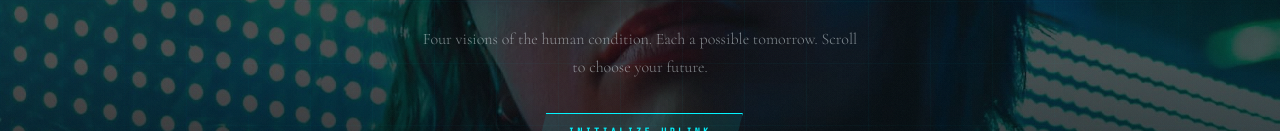
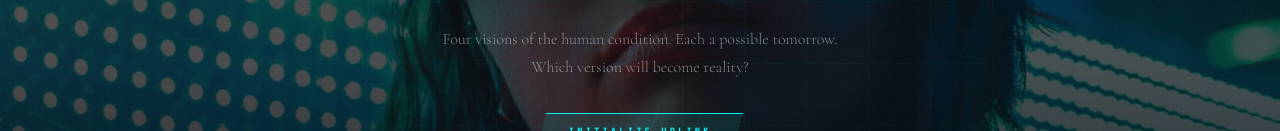
Before and after one commit to Fabianvc194/Mijn-portfolio, a plain HTML site: page Websites/Humanity_OS.html in a window 1280 px wide. Shown: the part 485-616 px from the top of the page. Drawn offline with nearby package versions, Linux system fonts and the light colour scheme.

Commit message:
subtitel vertaling aangepast.

```diff
--- a/Websites/Humanity_OS.html
+++ b/Websites/Humanity_OS.html
@@ -964,7 +964,7 @@ footer{
           <span class="t1 hgx" data-t="HUMANITY" data-lang-t1='{"en":"HUMANITY","nl":"MENSHEID"}'>HUMANITY</span>
           <span class="t2">_OS</span>
         </h1>
-        <p class="hero-sub sr" data-lang='{"en":"Four visions of the human condition. Each a possible tomorrow. Scroll to choose your future.","nl":"Vier visies op de menselijke conditie. Elk een mogelijke morgen. Welke toekomst wordt werkelijkheid?"}'>
+        <p class="hero-sub sr" data-lang='{"en":"Four visions of the human condition. Each a possible tomorrow. Which version will become reality?","nl":"Vier visies op de menselijke conditie. Elk een mogelijke morgen. Welke toekomst wordt werkelijkheid?"}'>
           Four visions of the human condition. Each a possible tomorrow. Which version will become reality?
         </p>
         <div class="hero-cta">
```
